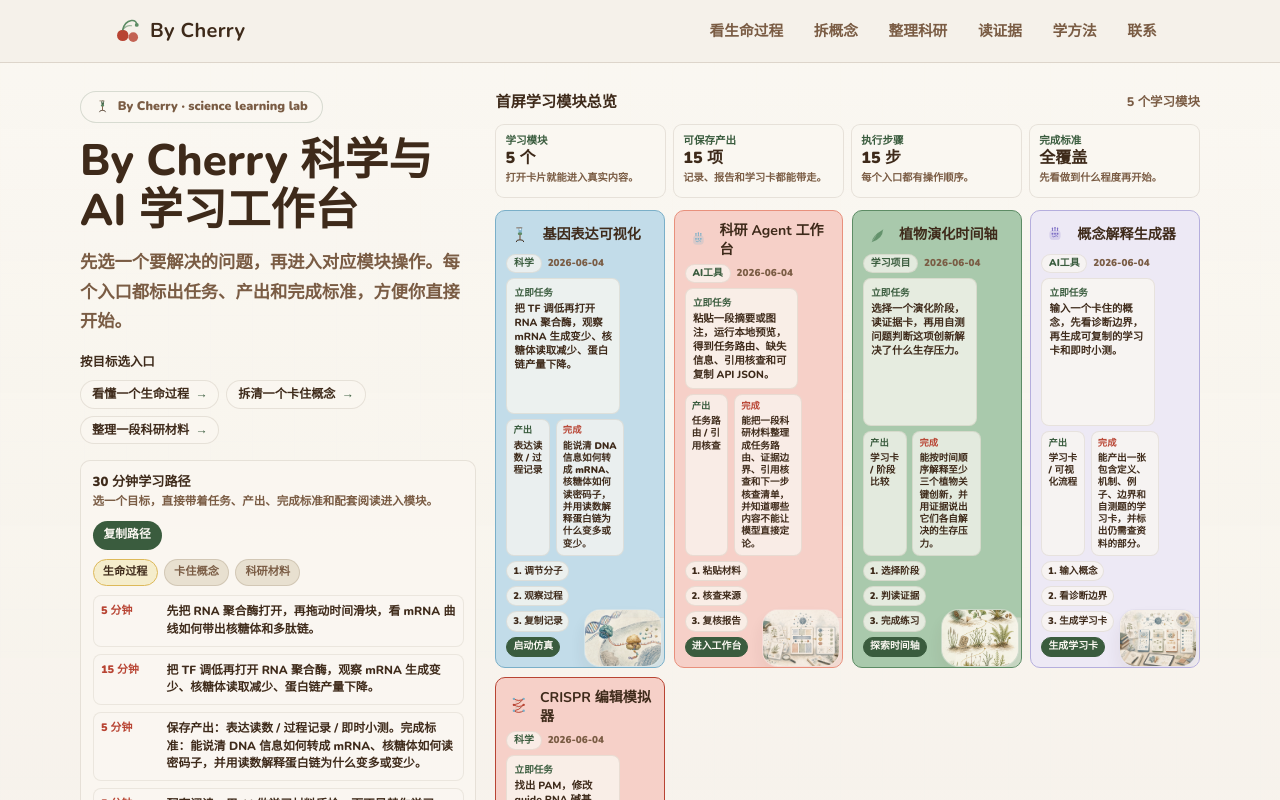
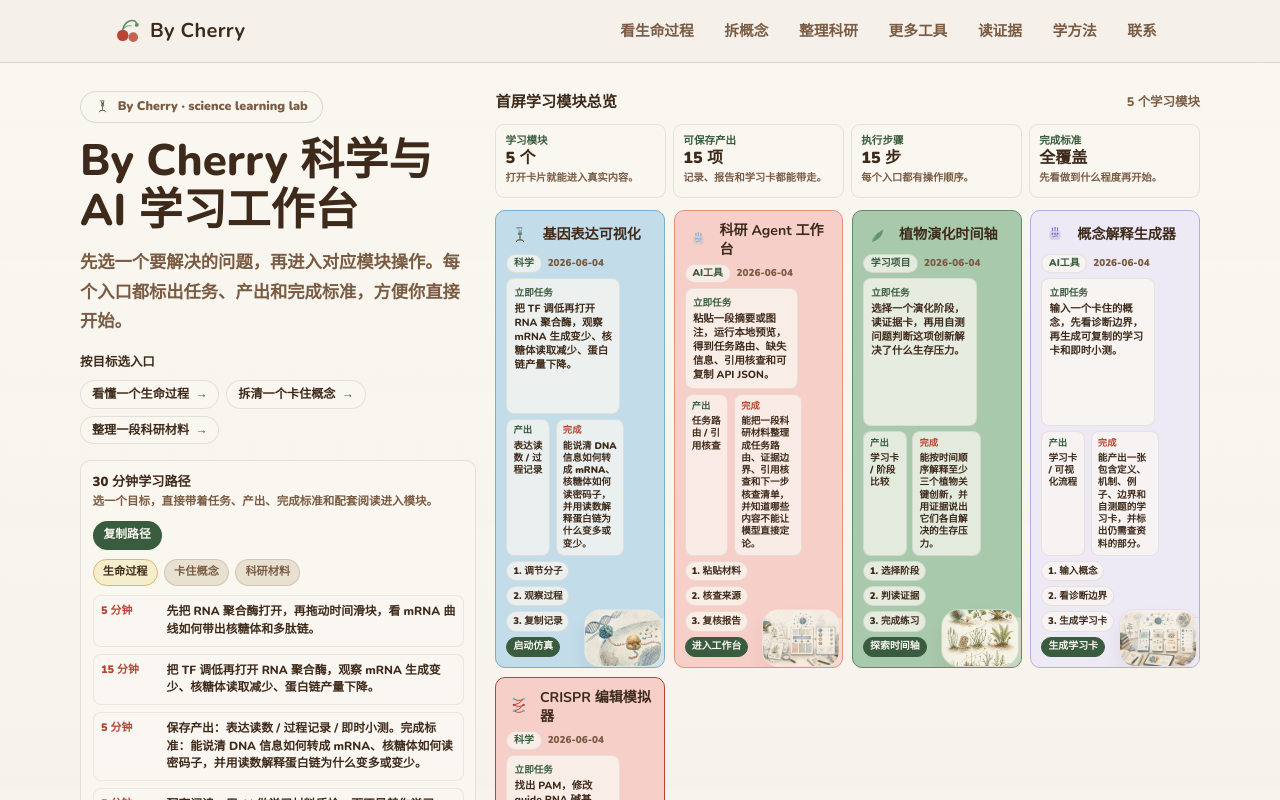
Before and after one commit to liruirui321/Bycherry, a React (Vite) app: page / in a window 1280 px wide. Built offline with nearby package versions, Linux system fonts and the light colour scheme.

Commit message:
Add more tools navigation link

```diff
--- a/scripts/verify-content-integrity.mjs
+++ b/scripts/verify-content-integrity.mjs
@@ -896,6 +896,7 @@ function verifyLearnerProductPositioning() {
     "看生命过程",
     "拆概念",
     "整理科研",
+    "更多工具",
     "读证据",
     "学方法",
     "怎么开始",
--- a/src/app/components/Nav.tsx
+++ b/src/app/components/Nav.tsx
@@ -13,6 +13,7 @@ export function Nav() {
     { label: "看生命过程", href: "/works/gene-expression" },
     { label: "拆概念", href: "/works/concept-explainer" },
     { label: "整理科研", href: "/works/research-prompt-kit" },
+    { label: "更多工具", href: "/#works" },
     { label: "读证据", href: "/#research" },
     { label: "学方法", href: "/#notes" },
     { label: "联系", href: "/#contact" },
```
